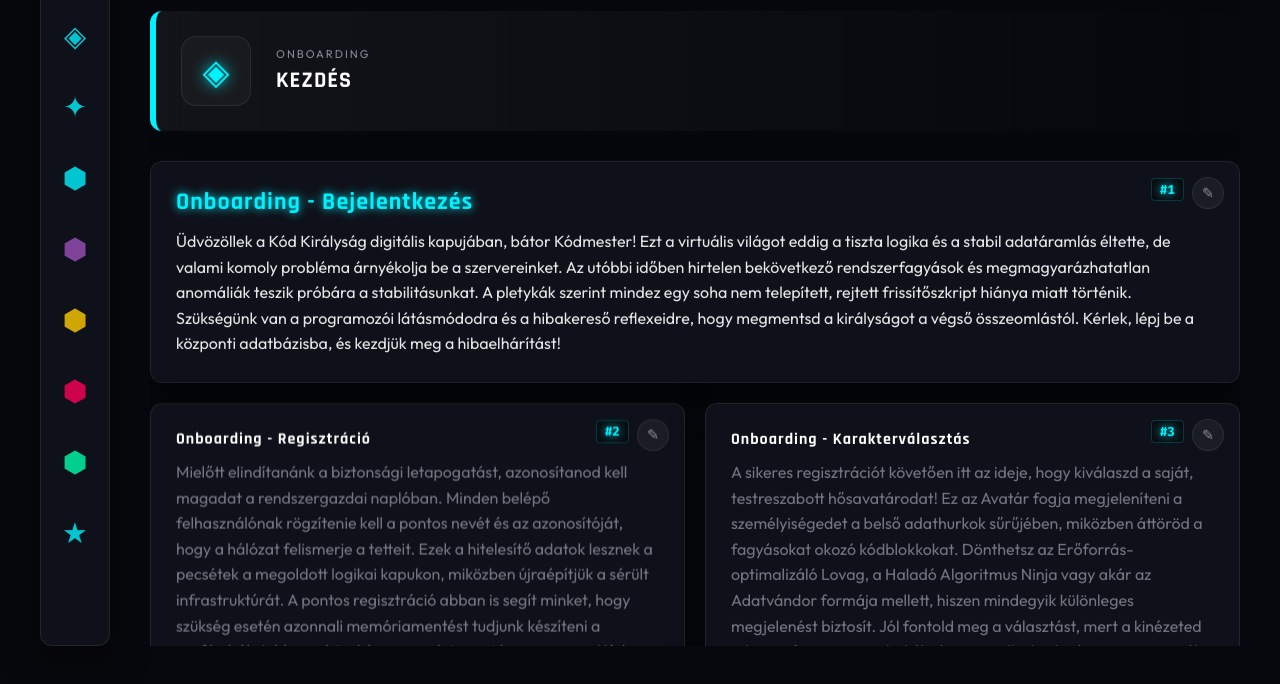
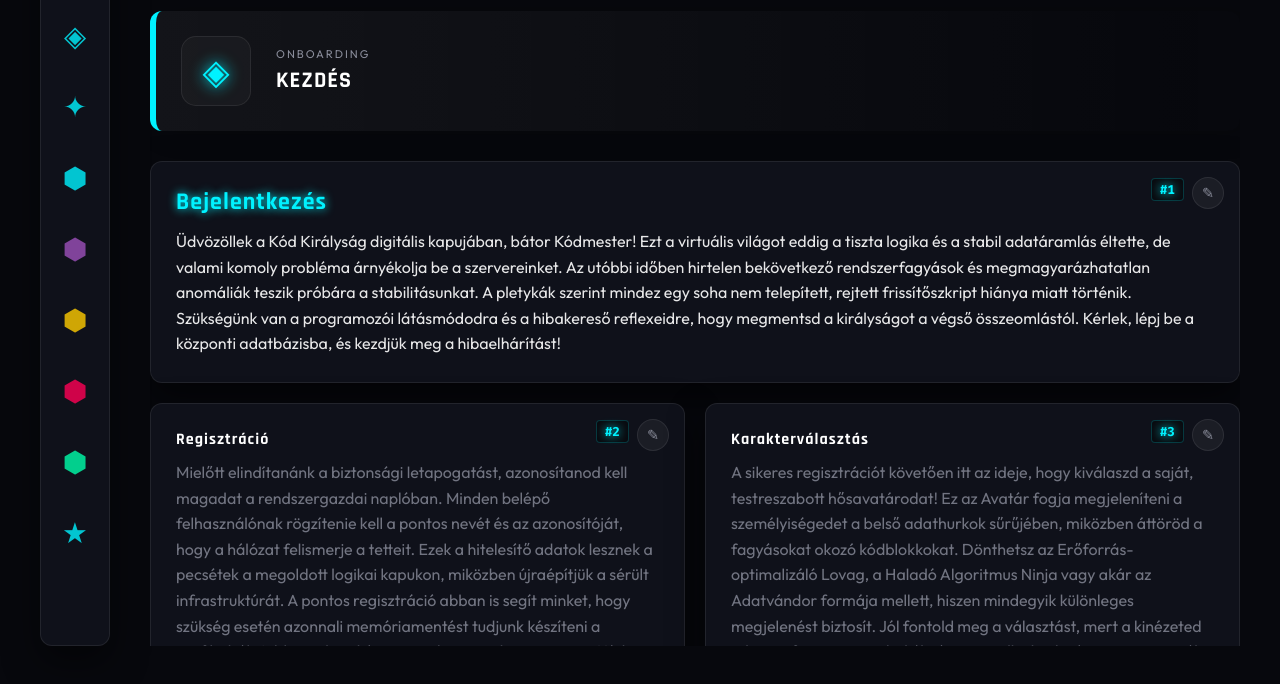
Before and after one commit to bozsok/dk_verseny_tortenet_generalo, a website built with Vite: page index.html in a window 1280 px wide. Shown: the part 114-798 px from the top of the page. Built offline with nearby package versions, Linux system fonts and the light colour scheme; files whose address does not match are found by name.

Commit message:
fix: Bridge tooltip betűszín változtatása, Letisztult diacímek, Narratív Blueprint V4

```diff
--- a/src/data/narrative.js
+++ b/src/data/narrative.js
@@ -1,152 +1,152 @@
 export const narrative = [
   {
     "id": "slide-1",
-    "title": "Onboarding - Bejelentkezés",
+    "title": "Bejelentkezés",
     "content": "Üdvözöllek a Kód Királyság digitális kapujában, bátor Kódmester! Ezt a virtuális világot eddig a tiszta logika és a stabil adatáramlás éltette, de valami komoly probléma árnyékolja be a szervereinket. Az utóbbi időben hirtelen bekövetkező rendszerfagyások és megmagyarázhatatlan anomáliák teszik próbára a stabilitásunkat. A pletykák szerint mindez egy soha nem telepített, rejtett frissítőszkript hiánya miatt történik. Szükségünk van a programozói látásmódodra és a hibakereső reflexeidre, hogy megmentsd a királyságot a végső összeomlástól. Kérlek, lépj be a központi adatbázisba, és kezdjük meg a hibaelhárítást!"
   },
   {
     "id": "slide-2",
-    "title": "Onboarding - Regisztráció",
+    "title": "Regisztráció",
     "content": "Mielőtt elindítanánk a biztonsági letapogatást, azonosítanod kell magadat a rendszergazdai naplóban. Minden belépő felhasználónak rögzítenie kell a pontos nevét és az azonosítóját, hogy a hálózat felismerje a tetteit. Ezek a hitelesítő adatok lesznek a pecsétek a megoldott logikai kapukon, miközben újraépítjük a sérült infrastruktúrát. A pontos regisztráció abban is segít minket, hogy szükség esetén azonnali memóriamentést tudjunk készíteni a profilodról. Add meg büszkén a nevedet, mert hamarosan a Kód Királyság megmentőjeként fognak tisztelni!"
   },
   {
     "id": "slide-3",
-    "title": "Onboarding - Karakterválasztás",
+    "title": "Karakterválasztás",
     "content": "A sikeres regisztrációt követően itt az ideje, hogy kiválaszd a saját, testreszabott hősavatárodat! Ez az Avatár fogja megjeleníteni a személyiségedet a belső adathurkok sűrűjében, miközben áttöröd a fagyásokat okozó kódblokkokat. Dönthetsz az Erőforrás-optimalizáló Lovag, a Haladó Algoritmus Ninja vagy akár az Adatvándor formája mellett, hiszen mindegyik különleges megjelenést biztosít. Jól fontold meg a választást, mert a kinézeted tükrözni fogja azt az eltökéltséget, amellyel nekivágsz a nagy rejtély felgöngyölítésének. Készítsd fel az avatárodat az indulásra, a kaland csak most kezdődik!"
   },
   {
     "id": "slide-4",
-    "title": "Intró - A tökéletes ciklus",
+    "title": "A tökéletes ciklus",
     "content": "Valamikor régen, a Kód Királyság első teremtésének idején a rendszer tökéletes ciklusokban üzemelt, ahol minden bit és bájt hibátlan harmóniában mozgott. Az adatok simán, ellenállás nélkül áramlottak a szerverparkok óriási kábelein, biztosítva a virtuális élet felhőtlen lüktetését. Nem voltak olyan váratlan kilépések vagy rendszerkövetelmény-hibák, amelyek megtörték volna a békét. A programok békés egymás mellett élése miatt minden lakó teljes nyugalommal építette a saját szoftveres világát. Ebben a letűnt aranykorban a kékhalál fogalma csak egy távoli, megfejthetetlen mítosznak tűnt."
   },
   {
     "id": "slide-5",
-    "title": "Intró - Rendszerhibák az édenben",
+    "title": "Rendszerhibák az édenben",
     "content": "Az utóbbi hetekben azonban valami végérvényesen elromlott, a Királyság békéjét pedig rettegett figyelmeztetések szakították meg. Váratlan áramkimaradások, lefagyó háttérfolyamatok és rejtélyes memóriavezérlési hibák bénítják meg a mindennapi életünket. Az egyensúly teljesen felborult, miután kiderült, hogy egy létfontosságú Rendszerező Frissítés sosem került aktiválásra. E hiányzó sorok miatt a rendszer túltöltődik és széthasad, minden másodperccel egyre közelebb kerülve a tartós összeomláshoz. A lakók már be sem mernek jelentkezni a profiljaikba, attól tartva, hogy a fagyás végleg törli az adataikat."
   },
   {
     "id": "slide-6",
-    "title": "Intró - A Rendszerhibák Ura",
+    "title": "Rendszerhibák Ura",
     "content": "A hibák sokaságából azonban felsejlett egy sötét, rosszindulatú kód is, amit ma csak a Rendszerhibák Uraként emlegetnek a krónikákban. Ez a könyörtelen, vírushoz hasonló entitás azzal a céllal alakult ki a töredezett fájlokból, hogy örök instabilitásban tartsa a szervereinket. Megszállta az adatbázisokat, majd trójai programok hadával meggátolta a befejezetlen frissítőszkriptek futtatását. A Rendszerhibák Ura ott rejtőzik minden hálózati sötétedés mögött, felerősítve a végzetes fagyásokat a Királyság területén. Rajtad áll, hogy megtöröd-e a befolyását, vagy végignézed a teljes digitális széthullást."
   },
   {
     "id": "slide-7",
-    "title": "Intró - A küldetés célja",
+    "title": "A küldetés célja",
     "content": "A végső összeomlás elkerülése érdekében cselekednünk kell, Kódmester, így a küldetés célja most már teljesen világossá vált. Öt szétszóródott, letiltott frissítőszkriptet kell feltérképezned a Királyság különböző szektoraiban, hogy összerakhassuk belőlük a végső javítócsomagot. A Rendszerhibák Ura azonban minden szekciót ügyes logikai fejtörőkkel és biztonsági zárakkal védelmez. Minden egyes állomás sikeres teljesítése után közelebb kerülsz a megoldáshoz, és egy szkriptrészlettel gyarapítod a tudásodat. Indulj el késedelem nélkül, gyűjtsd össze mind az öt kódot, és mentsd meg velünk a hálózatot!"
   },
   {
     "id": "slide-8",
-    "title": "Station 1 - Az Algoritmusok Erdeje",
+    "title": "Az Algoritmusok Erdeje",
     "content": "Hosszú adatcsatornákon át siklottál, majd egy sötét és sűrű virtuális rengetegben, az Algoritmusok Erdejében landoltál. Itt a fák törzsét apró, zölden foszforeszkáló bináris számsorok alkotják, leveleik pedig IF és ELSE feltételekként hajlonganak a virtuális szélben. A hely korábban a legkiválóbb optimalizálások otthona volt, ám a lefagyások miatt most hátborzongatóan csendes a táj. Mindenfelé beragadt folyamatok és soha véget nem érő végtelen ciklusok zárják el a helyes utat. A feszültség szinte tapintható, hiszen az első keresett szkript mélyen ide van rejtve."
   },
   {
     "id": "slide-9",
-    "title": "Station 1 - A befagyott ciklus",
+    "title": "A befagyott ciklus",
     "content": "Amint óvatosan előbbre haladsz az ösvényen, a továbbjutást egy hatalmas, szikrázó energiafal zárja el, amit egy befagyott logikai ciklus tart életben. A rendszer anomáliája beleerőltette ezt a folyamatot egy olyan ágba, ahonnan nincs visszatérési érték vagy kilépési feltétel. A Rendszerhibák Ura azért helyezte ide ezt a csapdát, hogy egyetlen programozó se juthasson át a fák biztonságos zónáján. A hálózat védelmezője kétségbeesetten kérlel téged, hogy vezesd ki őt az áttekinthetetlen hibahalmazból. Ha nem fejtjük meg a folyamat helyes működését, mi is a hurok foglyai maradunk mindörökké."
   },
   {
     "id": "slide-10",
-    "title": "Station 1 - FELADAT: Az algoritmus helyreállítása",
+    "title": "FELADAT: Az algoritmus helyreállítása",
     "content": "Most minden tudásodra szükséged lesz, hogy megértsd a ciklus valódi lefutásának sorrendjét. Előtted egy folyamatábra hever, amelynek a legfontosabb lépéseit és döntési pontjait szándékosan összecserélték, ezzel okozva a lefagyást. A feladatod az, hogy az állításokat és a feltételeket a megfelelő logikai sorrendbe rakd, biztosítva a program sikeres végrehajtását. Vizsgálj meg minden elágazást, és találd meg az IGEN, illetve a NEM ágakat a helyes megoldáshoz. Légy nagyon alapos, mert a legkisebb hiba esetén a ciklus másodpercek alatt újra leáll majd."
   },
   {
     "id": "slide-11",
-    "title": "Station 1 - Siker és továbbhaladás",
+    "title": "Siker és továbbhaladás",
     "content": "Remek munka, Kódmester, a logikád kigyógyította a rendszert a beragadt hurkok végtelen börtönéből! Az energiafal látványosan összeomlott, apró kódszilánkok formájában hullva a virtuális talajra, ezzel megnyitva előtted a továbbvezető utat. A helyreállított folyamatábra magjában fellelted az első rejtett frissítőszkriptet, amely stabil zöld fénnyel pulzál. Bár az első akadálynál győzedelmeskedtél, még négy fontos elem hiányzik a Királyság újraindításához. Ne veszítsd el a fókuszt, és irány a Biztonsági Puffer bejárata, hogy felszabadítsd a következő szektort is!"
   },
   {
     "id": "slide-12",
-    "title": "Station 2 - A Biztonsági Puffer",
+    "title": "A Biztonsági Puffer",
     "content": "Megérkezel egy hatalmas, szürke fémszerkezetű csarnokba, amit a bennfentesek csak a Biztonsági Puffer néven tartanak számon. Ez a szektor gondoskodik a beérkező adatok szűréséről, az illetéktelen utasítások kizárásáról és a Kód Királyság páncélzatának védelméről. Azonban az instabilitás itt is felütötte a fejét; piros riasztófények villognak, és a Puffer átmeneti tárolói hermetikusan lezárt állapotban maradtak. Csend és fojtogató hőség uralja az arénát, miközben a hatalmas zsilipkapuk zártan tornyosulnak feletted. Ha nem tudunk bejutni, a háttérben ragadt második szkript is örökre elveszik."
   },
   {
     "id": "slide-13",
-    "title": "Station 2 - Az összekevert kódok kora",
+    "title": "Az összekevert kódok kora",
     "content": "Ahogy megvizsgálod az óriási kapukat nyitó képernyőt, látod, hogy a Rendszerhibák Ura itt is trükköt vetett be a behatolók ellen. A Puffer jelszókezelő adatbázisa teljesen összekeveredett, és a biztonsági szint olyan titkosítást kapott, amit alapesetben hetekig tartana feltörni. A beérkező hibajelentések szerint a hozzáférési kulcsot betűnként elcsúsztatva kódolták el előlünk. Egy őrző bot arról tájékoztat, hogy csak a dekódolás képessége szakíthatja át a Pufferüveg falait a továbbjutáshoz. Összpontosítanod kell a legfinomabb karakterkülönbségekre, ha eredményt akarsz elérni."
   },
   {
     "id": "slide-14",
-    "title": "Station 2 - FELADAT: A Puffer zárolásának feloldása",
+    "title": "FELADAT: A Puffer zárolásának feloldása",
     "content": "Ezen a kihíváson a titkosírás szabályai dominálnak, tehát vedd elő a rejtvényfejtő hajlamodat! Előtted egy lezárt adatcsatorna kódja található, de a szavak felismerhetetlenek az eltolásos, karakterszintű kódolás miatt. A feladatod visszafejteni az üzenetet egy specifikus eljárás, például a betűk meghatározott számú visszaléptetése segítségével a szimbólumtáblázatban. Győződj meg arról, hogy minden karakter helyes, hiszen a Puffer azonnal elutasítja az apróbb gépelési hibákat is. Mentsd meg az elzárt adatokat a dekódolt, érvényes mesterjelszó beírásával!"
   },
   {
     "id": "slide-15",
-    "title": "Station 2 - A második szkript megérkezése",
+    "title": "A második szkript megérkezése",
     "content": "Amint a helyes dekódolt jelszót betápláltad a rendszerbe, a zárt zsilipajtók halk szisszenéssel csúsztak szét, kiszellőztetve a fojtogató feszültséget. A Puffer adat tárolói ismét biztonságos üzemmódba kapcsoltak, ezáltal a hálózat ezen része megnyugodott a vírustámadástól. A zsilipkapu mögötti biztosító modulból egy adatcsomag formájában a tenyeredbe szállt a második elveszett frissítőszkript is. Egyértelművé vált, hogy a Rendszerhibák Ura nem tudta tartósan blokkolni a leleményességedet ezen szinten. Érintsd meg a szkriptet, és ugorjunk át a különösen ingatag Változók Völgyébe!"
   },
   {
     "id": "slide-16",
-    "title": "Station 3 - A Változók Völgye",
+    "title": "A Változók Völgye",
     "content": "Átkelve a Puffer zónáján egy olyan különös, folyamatosan alakját változtató dimenzióban találod magad, amelyet Változók Völgyének hívnak. Itt a formák, a hangok, pa de a talaj szerkezete is aszerint módosul, ahogyan a háttérben futó memóriaterületek adatai váltakoznak. Amíg a rendszer stabilan üzemelt, a változók logikusan tartották fent ezt az illúziót, alkalmazkodva a tiszta fejlesztői akaratokhoz. Azonban az elveszett frissítések miatt a völgy mostanra kaotikussá vált; minden típus keveredik, a számok szöveggé, az igazság pedig hamissá torzul egy pillanat leforgása alatt. A harmadik szkript itt rejtőzik az értékkáosz legmélyén, de óvatosan kell mozognod."
   },
   {
     "id": "slide-17",
-    "title": "Station 3 - Típustévesztés a láthatáron",
+    "title": "Típustévesztés a láthatáron",
     "content": "A völgy fő adattároló obeliszkje mellett megfigyeled, hogy a sötét befolyás a memóriamutatók alapvető szabályait gúzsba kötötte. A változók elvesztették a képességüket, hogy megkülönböztessék, hol a logikai igazság határa, vagy mi minősül egyértelmű karakterláncnak és számnak. Mivel a típusok teljesen összeférhetetlen elemekként próbálnak kapcsolódni egymáshoz, a keretrendszer folyamatos hibákba ütközik ezen a szakaszon. Ha nem segítünk újra tisztázni, mi hova tartozik, a mutatók végzetesen összeomlanak, törölve ezzel az értékes tudásanyagot is. Rendet kell tenni az értékek között, mielőtt a völgy felfalná saját magát."
   },
   {
     "id": "slide-18",
-    "title": "Station 3 - FELADAT: A változótípusok egyeztetése",
+    "title": "FELADAT: A változótípusok egyeztetése",
     "content": "Itt élesítjük a memóriakeresési ösztöneidet, és a feladatod nem tűr halasztást az adattípusok útvesztőjében! Több összezavarodott kódrészletet kapsz, ahol a tárolt értékek és a megadott műveletek komoly típusütközéseket okoznak. Az lesz a dolgod, hogy felismerd, melyik memóriarekeszben milyen adattípusnak (szám, karakterlánc, logikai érték) kellene ténylegesen helyet kapnia a folyamat során. Próbáld meg helyrerakni az értékek definícióját a megfelelő helyükre húzva azokat az állításban! Ha elegendő fegyelemmel cseréled vissza a hibás típusokat, az obeliszk rendszere hamar stabilizálódik majd."
   },
   {
     "id": "slide-19",
-    "title": "Station 3 - Harmónia és a harmadik szkript",
+    "title": "Harmónia és a harmadik szkript",
     "content": "Kiváló munka volt! A változótípusok tisztázása után a völgy vibrálása fokozatosan enyhült, a talaj alatt megbújó adatszobrok pedig újra stabil alakzatot vettek fel. Az obeliszk megnyugtató fényt bocsátott ki, majd a lüktetés közepén lassan elengedte magából az elrejtett harmadik frissítőszkriptet. Magadhoz vetted a narancssárgán sugárzó elemet, és tudod, hogy már majdnem a feladat végén jársz a Királyság stabilizálásában. A Töréspont hatása érezhetően gyengül, bár a Rendszerhibák Ura még mindig dühösen dolgozik ellenünk. Folytassuk utunkat a Hálózati Csomópont lebegő hidjaihoz!"
   },
   {
     "id": "slide-20",
-    "title": "Station 4 - A Hálózati Csomópont",
+    "title": "A Hálózati Csomópont",
     "content": "Felfelé emelkedve megérkezel a Hálózati Csomóponthoz, egy égen lebegő digitális platformsorozathoz, melyet fényhidak kötnek össze az információs viharban. Ez a hely a Kód Királyság gerinceként funkcionált, folyamatos kommunikációban tartva minden távoli szektort és klienst is. A káosz hatására azonban a hálózati hidak többsége láthatatlan ronccsá változott, a kommunikáció pedig véglegesen darabokra szakadt ebben a régióban. Adatcsomagok lézengenek a platformokon cél nélkül, képtelenül arra, hogy rátaláljanak a helyes fogadó útvonalakra. Az utolsó előtti szkript megszerzése komoly útvonaltervezési logikát követel meg tőled."
   },
   {
     "id": "slide-21",
-    "title": "Station 4 - Elszakadt kapcsolatok",
+    "title": "Elszakadt kapcsolatok",
     "content": "A központi adótornyot elemezve látod, hogy a Rendszerhibák Ura célzottan az adatútválasztási (routing) szabályokat pusztította el a hálózat szintjén. Ennek eredményeképpen egyetlen megcímzett bájt sem találja az utat a forrástól a rendeltetési elosztóig, a csomagveszteség pedig szinte 100%-os a platformok között. A helyi kiszolgáló robotok próbálnak alternatív kommunikációs csatornákat verni a rések felett, ám az okos beavatkozás hiánya miatt falakba ütköznek folyamatosan. Segítened kell visszavezetni az eltévedt forgalmat a főütőerekbe, vagy soha nem érjük el a rendszermagot. Ideje feltérképezni az épen maradt átjárókat és új utat szabni nekik!"
   },
   {
     "id": "slide-22",
-    "title": "Station 4 - FELADAT: A csomagok eljuttatása",
+    "title": "FELADAT: A csomagok eljuttatása",
     "content": "Szedd össze a kapcsolatok logikáit, mert a feladatod egy óriási IP-útvonaltervező rejtvény megfejtése lesz a platformok között! Egy térképet látsz megadott végpontokkal, forrásokkal, és töredékes vezetékes szakaszokkal beborítva. Tervezd meg az eltévedt adatcsomagok útját lépésről lépésre, figyelembe véve az egyirányú átjárókat és a sebességi korlátozásokat. Kapcsold össze a helyes állomásokat úgy, hogy minden információs bájt sikeresen eljusson a célállomásra az akadályok megkerülésével! Készülj fel arra, hogy a logikai vakság miatt a téves utakon lévő adatok azonnal visszapattannak majd a kiinduló mezőre."
   },
   {
     "id": "slide-23",
-    "title": "Station 4 - A hálózat feléledése",
+    "title": "A hálózat feléledése",
     "content": "Ahogy az utolsó adatcsomag is villámgyors fénysávként elérte a célpontját az általad kiépített, egyértelmű útvonalon, a lebegő hidak gyönyörű aurával ismét teljes formát öltöttek magukra. A Hálózati Csomópont szervereiből egy hatalmas sóhajtás szerű zaj szakadt fel, az energiaellátás pedig pillanatok alatt helyrebillent. A fő router egy fénylő kapszulában katapultálta feléd a negyedik rejtett frissítőszkriptet a sikered jutalmaként. Már csupán a legerősebben védett utolsó szegmens választ el minket az abszolút sikertől az elátkozott erődítményben. Gyűjts erőt, mert utunk most a Királyság lüktető processzorához, a Hardver Magja felé visz minket."
   },
   {
     "id": "slide-24",
-    "title": "Station 5 - A Hardver Magja",
+    "title": "A Hardver Magja",
     "content": "Egy mély, zúgó sikátoron keresztül belépsz a Kód Királyság legnagyobb, ezüstösen lüktető reaktortermébe, a Hardver Magjába. A hőmérséklet drasztikusan magasabb, a gépezetek ritmusos moraja pedig tiszteletparancsoló hangulatot kelt az óriási adatkazánok körül. Ez a szektor maga az áram és a fizikai valóság megtestesítője, amely az összes eddigi réteget táplálja élettel a felhő alatti szinteken is. Mégis, a kék szikrák helyett itt is eluralkodott a baljós, vörös füst, amit az érintetlen frissítés hiánya terjesztett ki magából. Ha ez az utolsó szektor megadja magát a nyomásnak, akkor az összes digitális élet örökre végzetes leállást szenved el."
   },
   {
     "id": "slide-25",
-    "title": "Station 5 - Az összeomló áramkörök",
+    "title": "Az összeomló áramkörök",
     "content": "Ebben a teremben tartózkodik a Rendszerhibák Ura az árnyékokban, aki a saját testével blokkolja a fő energiavezeték áramlását az utolsó szkripthez. Az őrület módszertaniként a reaktor logikai kapuit mind zártra cserélte, meggátolva, hogy az információ logikusan haladjon balról jobbra a hardveren. Néhány csomópontnál hamis ÉS (AND) kapukat, máshol megtévesztő VAGY (OR) elágazásokat hagyott maga után, ami teljes túltöltést idézett elő a rendszeren. Bár a vírus félelmetes fegyvertárral bír, a tiszta áramköri logika előtt ő is teljesen tehetetlen, ha ügyesen bánsz az állításokkal. Készülj, mert most elméletileg az áram útját kell kézi vezérléssel helyreraknod a káoszban!"
   },
   {
     "id": "slide-26",
-    "title": "Station 5 - FELADAT: A logikai áramkör aktiválása",
+    "title": "FELADAT: A logikai áramkör aktiválása",
     "content": "A végső kódcsomag eléréséhez egy szigorú hardveres próbán kell átesned a túlhevült vezetékek erdejében! Egy több lépcsős logikai áramkör sémáját kapod meg, ahol az áram útja a különböző AND, OR és NOT kapuk logikai válaszai szerint halad célfüggvényéig. Az egyes bemeneteknél lévő értékek (igaz vagy hamis) megadása által neked kell kikövetkeztetned a végső kimeneti jelet ezen a hálón befejezésül. Olvass le minden kaput egyesével, írd le az összetevők végeredményét, majd élesítsd a megfelelő választ utolsóként. Ez a feladat követeli meg a leghidegebb vért és a legélesebb logikát, hogy kiszárítsd a hiba urának csapdáját!"
   },
   {
     "id": "slide-27",
-    "title": "Station 5 - Az utolsó frissítőszkript",
+    "title": "Az utolsó frissítőszkript",
     "content": "Zseniális vagy, a logikai kapuk az általad diktált helyes mederbe terelték az energiaáramlást a túltöltések eloszlatásával! A Rendszerhibák Ura hatalmas ordítással megrettent a lángra lobbanó neonáramköröktől, majd visszahúzódott a legsötétebb szerverszobákba bujdokolni. A vezérlőpult csendes pittyenéssel kinyílt a falból, kezedbe adta az ötödik, és egyben utolsó elrejtett frissítőszkriptet is a dicsőség jegyében. Ahogy a darabokat egyesíted a virtuális táskádban, egy hatalmas kódkulcs formálódik meg az öt töredék összesüléséből a frissítéshez. Most már semmi akadálya nincs, hogy végleg lezárjuk ezt a sötét fejezetet a történelemkönyvekben, irány a finálé!"
   },
   {
     "id": "slide-28",
-    "title": "Finálé - A Rendszermag Kapuja",
+    "title": "A Rendszermag Kapuja",
     "content": "Egy ünnepélyes, de rendkívül meghatározó lépésekkel teli útvonalon megérkezel a Kód Királyság abszolút belső epicentrumához, a Rendszermag Kapujához. A dimenzió itt hatalmas, pörgő adathasábokból és az egész világot mozgató vezérlőszoftver fényéből épült fel egy tökéletes üveggömbben. Bár kívül halvány nyomokban még küzdenek a lefagyásokkal a lakók, itt az öt frissítőszkript energiája láthatóan kezdi felélénkíteni a legalsó kódsorokat is az üvegingerben. A falakon a megboldogult hibák nyomai futnak végig a Rendszerhibák Ura által hagyott sebekként, ám te megannyi próbát kiálltál már. Itt az idő, hogy futtassuk az elveszett programot, és meglássuk a törekvésünk gyümölcsét."
   },
   {
     "id": "slide-29",
-    "title": "Finálé - FELADAT: A frissítőszkriptek integrálása",
+    "title": "FELADAT: A frissítőszkriptek integrálása",
     "content": "Utolsó kihívásként össze kell illesztened a megszerzett kódok darabjait, hogy a Rendszermag végre betöltse a rejtett frissítést a fagyások ellen! Az öt megszerzett szkript önmagában csak félinformáció, de megfelelő sorrendben páratlan erőt szabadíthat fel a virtuális világban. Rakd sorbare az elemeket a Mappanév, a Kulcs, a Típus, a Hálózat és a Hardver kapujának törvényszerűségei szerint! Egyetlen logikai kirakós maradt hátra, ami bebiztosítja a fordítást és a teljesítést a szinkronizáláshoz. Fókuszáld utolsó energiáidat, oldd meg a végső algoritmus-rejtvényt, és indítsd el vele a végső betöltési folyamatot a gép szíve felé!"
   },
   {
     "id": "slide-30",
-    "title": "Finálé - Győzelem és a stabilitás kora",
+    "title": "Győzelem és a stabilitás kora",
     "content": "A szkriptek helyes sorrendű betöltésével az egész Királyságot egy óriási, ragyogó tiszta fény hulláma mosta át villámcsapásként! A Rendszermag feldolgozta a hiányzó frissítéseket, s ezzel a lefagyások, kékhalálok és az összes megmagyarázhatatlan anomália egyszer és mindenkorra véget ért világunkban. A Rendszerhibák Ura szörnyű sikáltozások közepette karanténba került és végleges eltávolításra lett ítélve a védelem erejének köszönhetően. Büszke lehetsz magadra Kódmester, mert a gyors logikád, az algoritmikus tudásod és az emberi eszességed visszahozta a Kód Királyság számára a fejlődés aranykorát. Maradj még sokat velünk az elközelgő békés órákban, mert a szerverek felhőtlenül várják az új csodáidat!"
   }
 ];
--- a/src/main.js
+++ b/src/main.js
@@ -298,8 +298,8 @@ function updateDynamicContent(property, value) {
     const tooltipText = isOnline === null
       ? 'Bridge állapota ismeretlen – ellenőrzés folyamatban...'
       : (isOnline
-        ? 'Bridge Online – Készen áll az iterációra és a mentésre.'
-        : 'Bridge Offline – Indítsd el a bridge-et a terminálban az "npm run bridge" paranccsal!');
+        ? 'Bridge online – Készen állunk az iterációra és a mentésre.'
+        : 'Bridge offline – Indítsd el a bridge-et a terminálban az "npm run bridge" paranccsal!');
 
     globalStatusRoot.innerHTML = `
       ${ThemeToggle()}
--- a/src/services/store.js
+++ b/src/services/store.js
@@ -29,7 +29,7 @@ Ez a dokumentum a kerettörténetek generálásának technikai és narratív "re
 4. **Dia (Küldetés célja)**: A feladat és a végcél meghatározása. **A hős elindul a küldetésére.**
 
 ### C) ÁLLOMÁSOK (5 állomás x 4 dia = 20 dia)
-1. **Dia (Érkezés)**: A helyszín vizuális bemutatása, hangulatfestés.
+1. **Dia (Érkezés)**: A helyszín vizuális bemutatása, hangulatfestés. Cím formátuma: **"[Helyszín neve]"** (pl. "Az Algoritmusok Erdeje"). **TILOS** az "X. állomás" vagy ehhez hasonló előtagok használata a diák címeiben!
 2. **Dia (Kihívás részletezése)**: Találkozás az őrzővel vagy a probléma leírása.
 3. **Dia (FELADAT: [Cím])**: **A konkrét technikai feladat narratív felvezetése!**
 4. **Dia (Siker & Átvezetés)**: Öröm a megoldás után, "kulcs/szkript" szerzése.
--- a/src/styles/components.css
+++ b/src/styles/components.css
@@ -185,6 +185,12 @@
     line-height: 1.4;
 }
 
+[data-theme='literary'] .dkv-bridge-status__tooltip {
+    color: var(--text-white);
+    background-color: var(--bg-sidebar);
+    border-color: var(--neon-cyan);
+}
+
 .dkv-bridge-status:hover .dkv-bridge-status__tooltip {
     visibility: visible;
     opacity: 1;
```
Also changed, not shown: project-context.md (+2 -1 lines), src/data/blueprint.json (+1 -1 lines), CHANGELOG.md.
